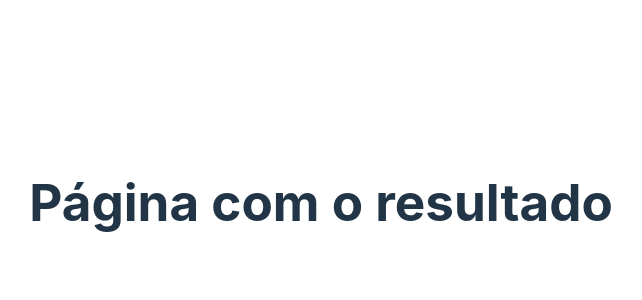
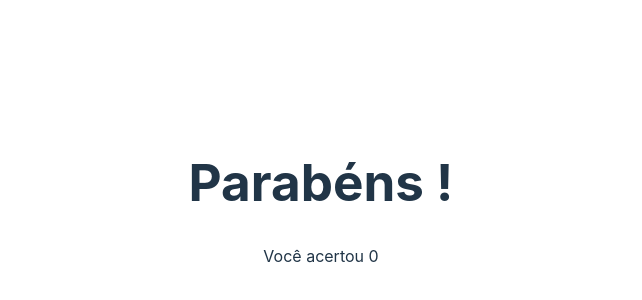
Before and after one commit to severidade/TheQuiz, a React (Vite) app: page /feedback in a window 1280 px wide. Shown: the part 206-506 px from the top of the page, without its empty margins (319-961 px from the left). Built offline with nearby package versions, Linux system fonts and the light colour scheme.

Commit message:
feat: :rocket: Adiciona o numero de acertos no estado global
exibe também o resultado na página de feedback

```diff
--- a/src/components/questions/index.tsx
+++ b/src/components/questions/index.tsx
@@ -1,6 +1,8 @@
 import { useEffect, useState, useRef } from 'react';
 import { useNavigate } from 'react-router-dom';
-import { useSelector } from 'react-redux';
+
+import { useDispatch, useSelector } from 'react-redux';
+import { setCorrectAnswers } from '../../actions';
 
 import client from '../../cliente';
 import './questions.css';
@@ -18,10 +20,13 @@ export default function Questions() {
   const [currentQuestionIndex, setCurrentQuestionIndex] = useState(0);
   const [selectedOption, setSelectedOption] = useState<number | null>(null);
   const [showResult, setShowResult] = useState(false);
-  const [correctAnswers, setCorrectAnswers] = useState(0);
   const [timer, setTimer] = useState(30); // Tempo inicial do timer em segundos
 
   // const userName = useSelector((state) => state.userName) as string;
+  const dispatch = useDispatch();
+  const correctAnswers = useSelector(
+    (state: { correctAnswers: number }) => state.correctAnswers,
+  );
   const userName = useSelector((state: { userName: string }) => state.userName);
 
   const timerRef = useRef<number>();
@@ -88,7 +93,7 @@ export default function Questions() {
     const currentQuestion = questions[currentQuestionIndex];
     const correctOptionIndex = currentQuestion.correctOption;
     if (optionIndex === correctOptionIndex) {
-      setCorrectAnswers(correctAnswers + 1);
+      dispatch(setCorrectAnswers(correctAnswers + 1));
       playalertSoundRight();
     } else {
       playalertSoundWrong();
--- a/src/pages/feedback/index.tsx
+++ b/src/pages/feedback/index.tsx
@@ -1,8 +1,28 @@
+import { useDispatch, useSelector } from 'react-redux';
+
 export default function Feedback() {
+  const dispatch = useDispatch();
+  const userName = useSelector((state: { userName: string }) => state.userName);
+  const correctAnswers = useSelector(
+    (state: { correctAnswers: number }) => state.correctAnswers,
+  );
+
   return (
     <div className="feedback-page">
       <div className="title">
-        <h1>Página com o resultado</h1>
+        <h1>
+          Parabéns
+          {' '}
+          {userName}
+          !
+        </h1>
+        <p>
+          {' '}
+          Você acertou
+          {' '}
+          { correctAnswers }
+          {' '}
+        </p>
       </div>
     </div>
   );
```
